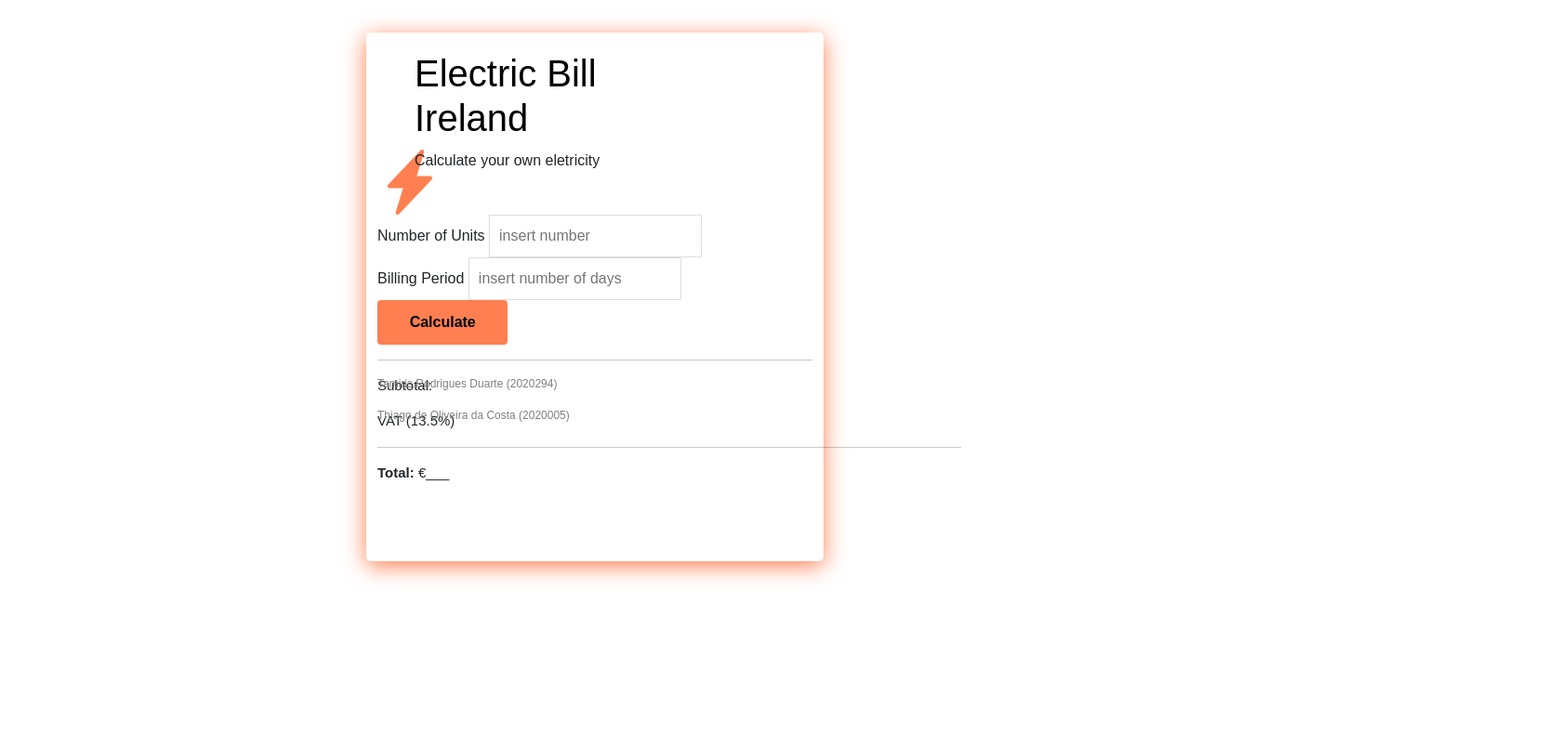
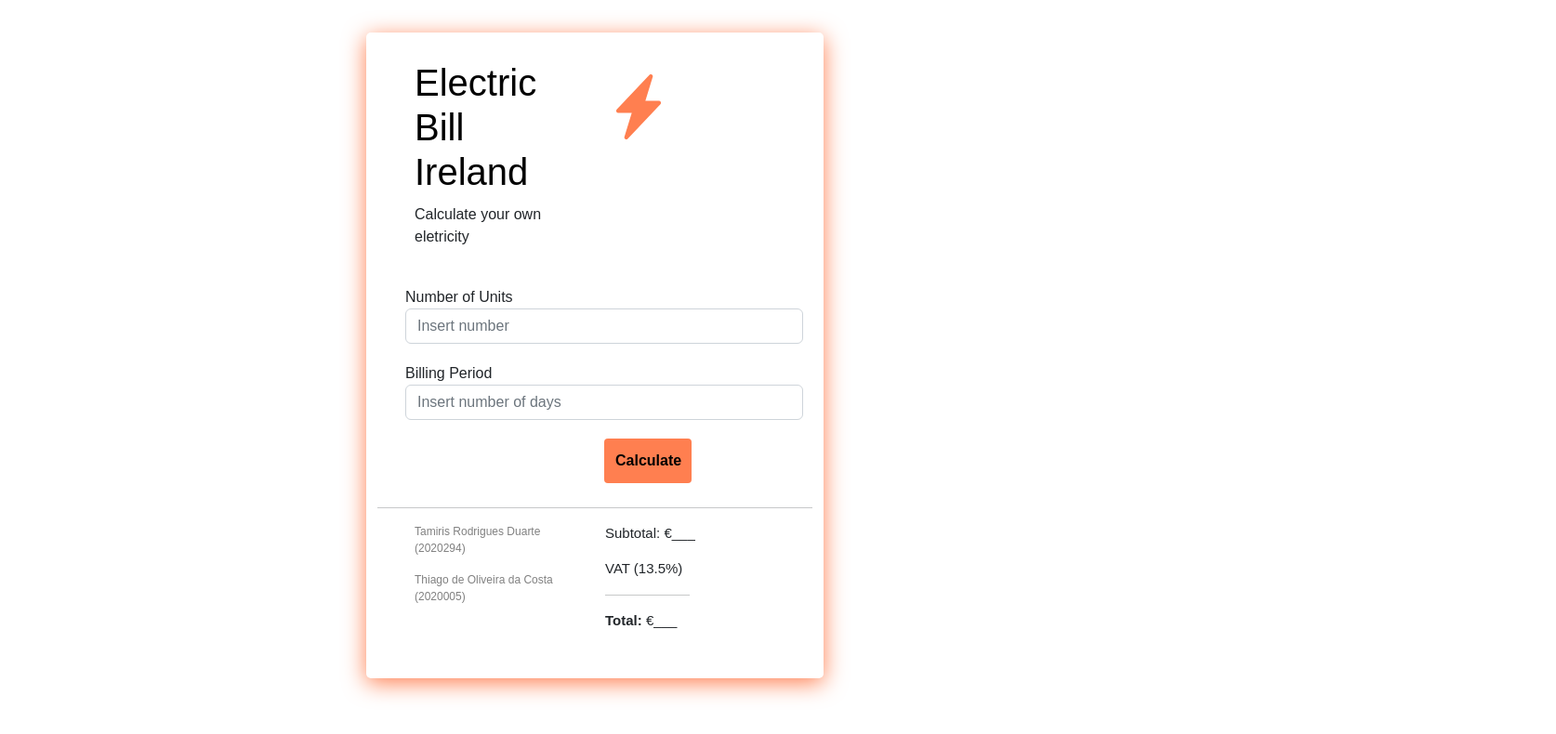
Before and after one commit to tahrodriguess/Eletricity-Bill, a website: page index.html in a window 1280 px wide. Shown: the whole page at 93% size, 1674 px wide, since content can reach past the window. Drawn offline with nearby package versions, Linux system fonts and the light colour scheme.

Commit message:
css / html
final adjustments

```diff
--- a/index.html
+++ b/index.html
@@ -15,33 +15,34 @@
 
                 <!--headline-->
                 <div class="row">
-                    <div class ="top">
-                            <h1 class="col" id="app-title">Electric Bill <br>Ireland</h1>
-                            <p> Calculate your own eletricity</p>
-                        <div  class="col" id="icon">
-                            <svg xmlns="http://www.w3.org/2000/svg" width="70" height="70"  fill="currentColor" class="bi bi-lightning-charge-fill" viewBox="0 0 16 16">
-                                <path d="M11.251.068a.5.5 0 0 1 .227.58L9.677 6.5H13a.5.5 0 0 1 .364.843l-8 8.5a.5.5 0 0 1-.842-.49L6.323 9.5H3a.5.5 0 0 1-.364-.843l8-8.5a.5.5 0 0 1 .615-.09z"/>
-                            </svg>
-                        </div>
+                    <div class="col" id="top">
+                        <h1 id="app-title">Electric Bill Ireland</h1>
+                        <p> Calculate your own eletricity</p>
+                    </div>
+                    <div  class="col" id="icon">
+                        <svg xmlns="http://www.w3.org/2000/svg" width="70" height="70"  fill="currentColor" class="bi bi-lightning-charge-fill" viewBox="0 0 16 16">
+                            <path d="M11.251.068a.5.5 0 0 1 .227.58L9.677 6.5H13a.5.5 0 0 1 .364.843l-8 8.5a.5.5 0 0 1-.842-.49L6.323 9.5H3a.5.5 0 0 1-.364-.843l8-8.5a.5.5 0 0 1 .615-.09z"/>
+                        </svg>
                     </div>
                 </div>
 
+
                 <!--form-->
                 <div class= "row">
-                    <div id ="main">
+                    <div class="col" id="main">
                         <form action="" id="eletricity-cal-form">
                             <div class="unit-section">
                                 <label for ="unit-input" id="ulabel">Number of Units</label>
-                                <input type="number" min="0" name="ulabel" id="unit-input" placeholder="insert number" class="input-item text-left" required>
+                                <input type="number" class="form-control" name="ulabel" id="unit-input" placeholder="Insert number" min="0"  required>
                             </div>
 
                             <div class="bp-section">
                                 <label for="bp-input" id="bplabel">Billing Period</label>
-                                <input type="number" name="bplabel" id="bp-input" placeholder="insert number of days" class="input-item text-left" required>
+                                <input type="number" class="form-control" name="bplabel" id="bp-input" placeholder="Insert number of days"  required>
                             </div>
 
-                            <div class="btn-section">
-                                <button class="btn-btn" id="btn-calculate" type="submit">Calculate</button>
+                            <div id="btn-section">
+                                <button class="btn-btn position-relative top-50 start-50 translate-left-y" id="btn-calculate" type="submit">Calculate</button>
                             </div>
                         </form>
                     </div>
@@ -51,22 +52,20 @@
 
                 <!--total-->
                 <div class="row">
-                    <div class="result-section">
-                        <p>Subtotal:<span id="dynamic_sub_cost"></span></p>
+
+                   <!--student names-->
+                    <div class="col-sm-5" id="student-info">
+                        <p>Tamiris Rodrigues Duarte (2020294)</p>
+                        <p>Thiago de Oliveira da Costa (2020005)</p>
+                    </div>
+
+                    <div class="col-md-5" id="result-section">
+                        <p>Subtotal: €<span id="dynamic_sub_cost">___</span></p>
                         <p> VAT (13.5%)</p>
 
                         <hr style="width:50%;text-align:left;margin-left:0">
 
                         <p><strong>Total:</strong> €<span id="dynamic_total_cost">___</span></p>
-                        <p class="cost_texts" id="cost_text"></p>
-                    </div>
-                </div>
-
-                <!--student names-->
-                <div class="row">
-                    <div class="col-14" id="student-info">
-                        <p>Tamiris Rodrigues Duarte (2020294)</p>
-                        <p>Thiago de Oliveira da Costa (2020005)</p>
                     </div>
                 </div>
             </div>
--- a/style.css
+++ b/style.css
@@ -1,7 +1,7 @@
 body{
     height: auto;
     width: auto;
-    margin: unset !important;
+    margin: unset;
 }
 body * {
     font-family: 'Arial', Tahoma, Geneva, Verdana, sans-serif, cursive;
@@ -10,7 +10,7 @@ body * {
 
 .container {
     margin-top: 5%;
-    padding: 20px 200px 200px;
+    padding: 20px 200px;
     border-radius: 5px;
     width: 50%;
     background-color: white;
@@ -27,51 +27,41 @@ main {
     justify-content: center;
     background-color: white;
 }
-
+.row {
+    margin:15px;
+}
 /*head title*/
 #app-title {
-
     font-family: Arial, Helvetica, sans-serif;
     color: black;
+    margin-top: 10px;
     margin-bottom: 10px;
     margin-left: 40px;
 }
-.top p{
-    position: absolute;
+
+#top p{
     size: 20px;
     text-align: left;
     margin-left: 40px;
 }
 
 .bi-lightning-charge-fill{
+    margin-top: 25px;
     color: coral;
 }
 
 /*input*/
-
-#unit-input {
-    position: bottom;
+.unit-section {
+    margin-left: 20px;
+    padding: 10px;
 }
 
-input.input-item {
+.bp-section{
+    margin-left: 20px;
     padding: 10px;
-    border: 1px solid;
-    border-radius: 1px;
-    border-color: #4444442e;
 }
-.text-left {
-    text-align: left;
-}
-.text-center {
-    text-align: center;
-}
+/*button*/
 
-
-/*button*/
-.btn-section {
-    position: static;
-    margin: auto;
-}
 .btn-btn {
     background-color:coral;
     font-weight:700;
@@ -79,9 +69,8 @@ input.input-item {
     border: none;
     border-radius: 4px;
     cursor: pointer;
-    width: 30%;
-    border: unset;
-
+    width: 20%;
+    margin: 10px 10px;
 }
 
 .btn-btn:hover{
@@ -100,19 +89,13 @@ hr {
 }
 
 /*total*/
-.result-section {
-    position: absolute;
+#result-section {
     font-size: 15px;
-}
-
-.total{
-    font-weight: bold;
+    margin-right: 10px;
 }
 
 #student-info{
     font-size: 12px;
-    color: gray;;
-    position: absolute;
-    border-color: black;
-    border-radius: 2px;
+    color: gray;
+    margin-left: 40px;
 }
```
